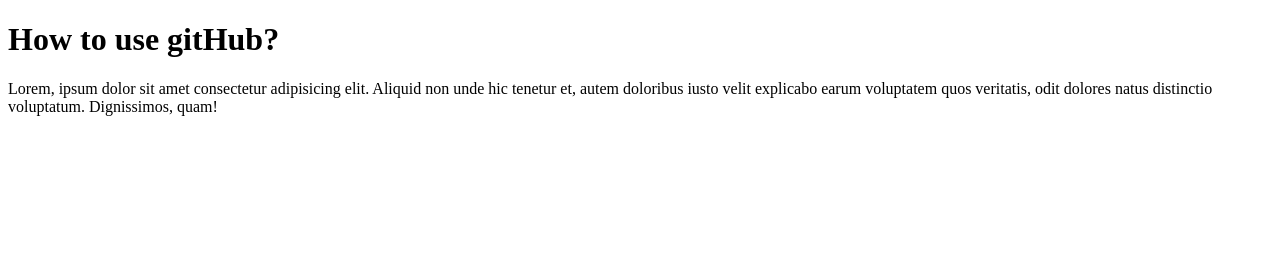
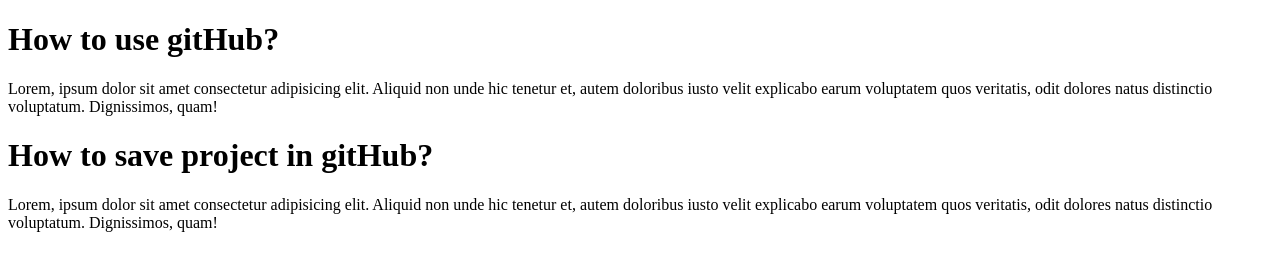
Before and after one commit to devProjet/web, a plain HTML site: page index.html in a window 1280 px wide. Drawn offline with Linux system fonts and the light colour scheme.

Commit message:
Now i have changed my code, to nail down, i added some code.

```diff
--- a/index.html
+++ b/index.html
@@ -7,6 +7,13 @@
 </head>
 <body>
     <h1>How to use gitHub?</h1>
-    <p>Lorem, ipsum dolor sit amet consectetur adipisicing elit. Aliquid non unde hic tenetur et, autem doloribus iusto velit explicabo earum voluptatem quos veritatis, odit dolores natus distinctio voluptatum. Dignissimos, quam!</p>
+    <p>Lorem, ipsum dolor sit amet consectetur adipisicing elit. Aliquid non unde hic tenetur et,
+        autem doloribus iusto velit explicabo earum voluptatem quos veritatis, odit dolores natus distinctio voluptatum. Dignissimos, quam!
+    </p>
+    <h1>How to save project in gitHub?</h1>
+    <p>Lorem, ipsum dolor sit amet consectetur adipisicing elit. Aliquid non unde hic tenetur et,
+        autem doloribus iusto velit explicabo earum voluptatem quos veritatis, odit dolores natus distinctio voluptatum. Dignissimos, quam!
+
+    </p>
 </body>
 </html>
```
